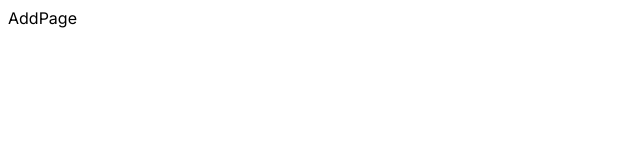
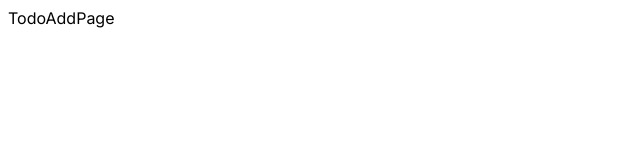
Before and after one commit to ayumukawai/TodoList, a Next.js app: page /todo/add in a window 1280 px wide. Shown: the top 160 px of the page, without its empty margins (0-640 px from the left). Built offline with nearby package versions, Linux system fonts and the light colour scheme.

Commit message:
ファイル名修正

```diff
--- a/src/app/todo/[id]/page.tsx
+++ b/src/app/todo/[id]/page.tsx
@@ -4,7 +4,7 @@ import { fetcher } from "@/utils/api";
 import { useParams } from "next/navigation";
 import useSWR from "swr";
 
-const EditPage = () => {
+const TodoEditPage = () => {
   const params = useParams<{id: string}>();
   const { data, error } = useSWR<Todo>(
     `http://localhost:5088/api/todoitems/${params.id}`,
@@ -24,4 +24,4 @@ const EditPage = () => {
   );
 };
 
-export default EditPage;
+export default TodoEditPage;
--- a/src/app/todo/add/page.tsx
+++ b/src/app/todo/add/page.tsx
@@ -1,7 +1,7 @@
 import React from "react";
 
-const AddPage = () => {
-  return <div>AddPage</div>;
+const TodoAddPage = () => {
+  return <div>TodoAddPage</div>;
 };
 
-export default AddPage;
+export default TodoAddPage;
```
